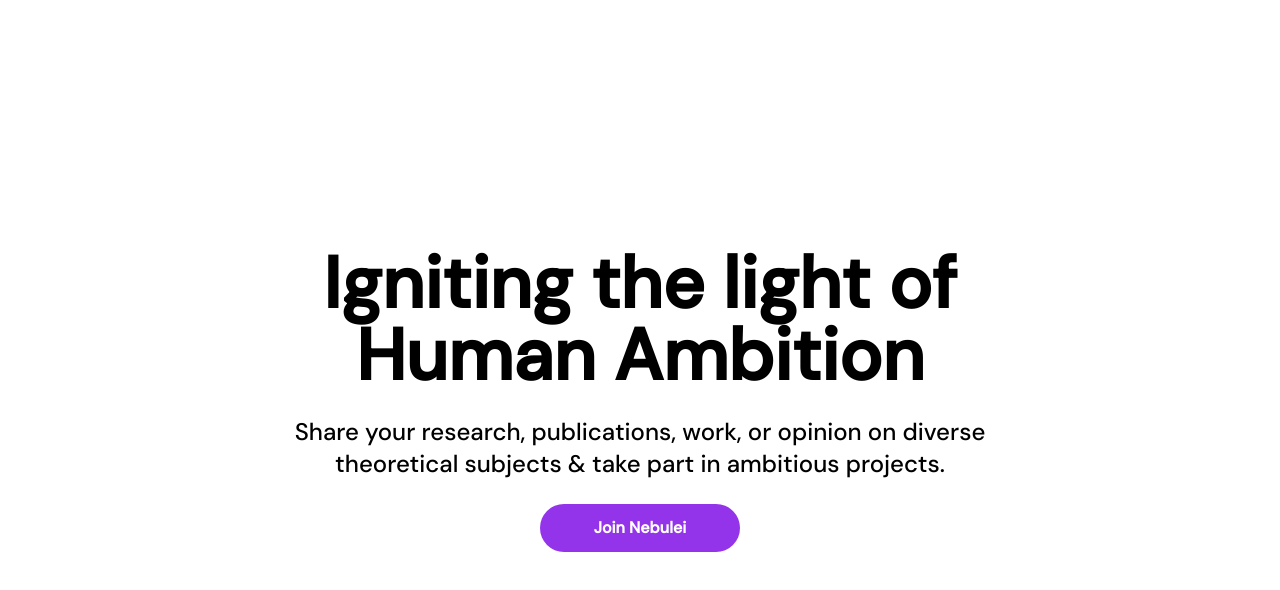
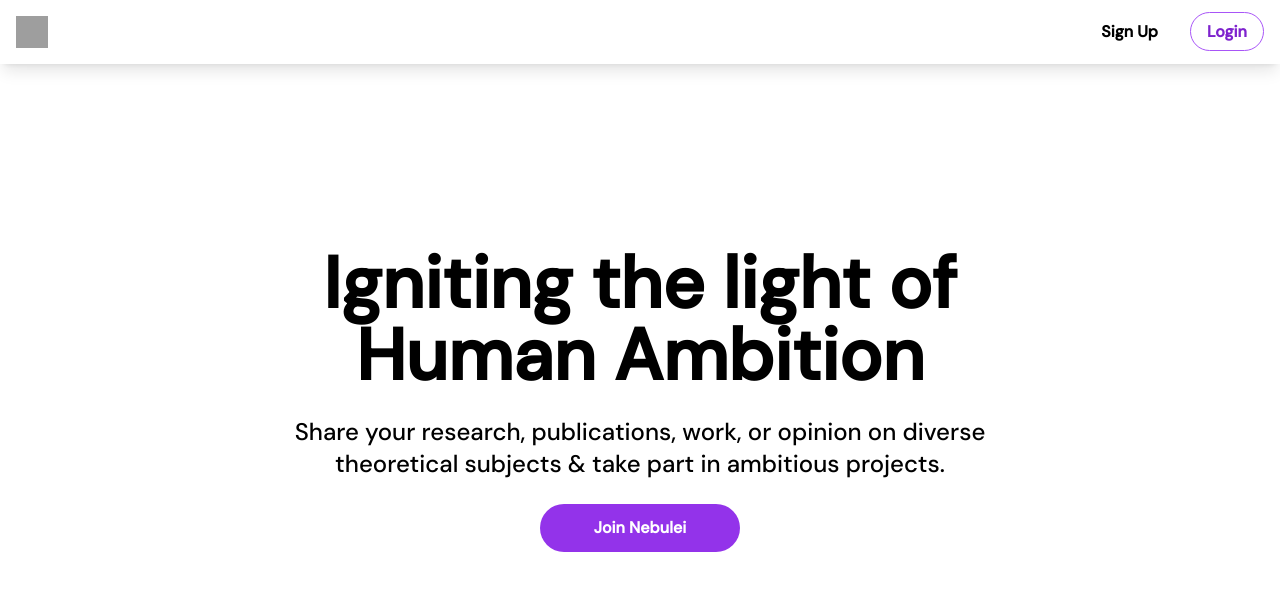
Before and after one commit to nebulei/nebulei-main, a React (Create React App) app: page / in a window 1280 px wide. Shown: the top 590 px of the page. Built offline with nearby package versions, Linux system fonts and the light colour scheme; grey boxes are pictures that could not be loaded.

Commit message:
added navbar to home container ⚗️

```diff
--- a/src/containers/Home/Home.tsx
+++ b/src/containers/Home/Home.tsx
@@ -1,3 +1,4 @@
+import Navbar from '../../components/Navbar';
 import HomeHero from './partials/HomeHero/index';
 
 
@@ -5,7 +6,10 @@ function Home() {
 
   return (
     <div id='Home'>
-      <HomeHero />
+      <Navbar />
+
+        <HomeHero />
+
     </div>
   );
 };
```
